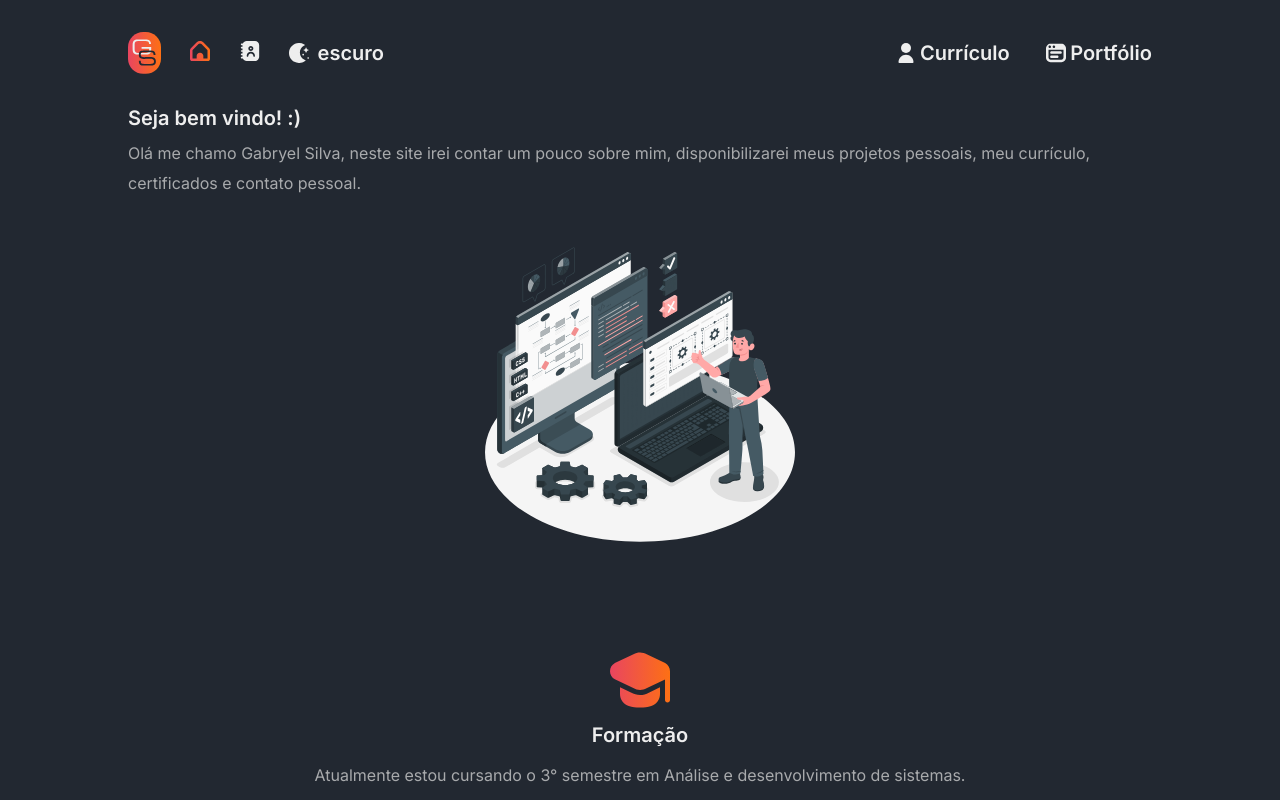
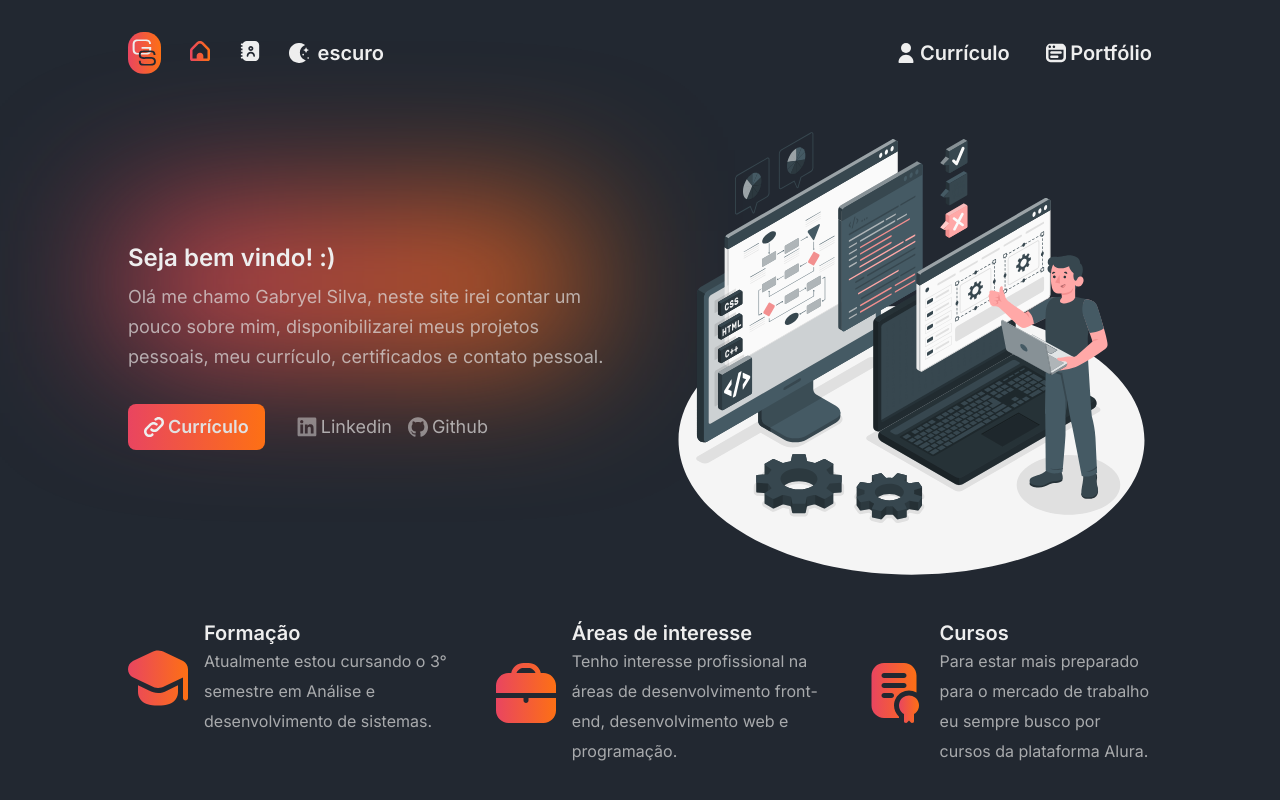
Before and after one commit to gabryel-silva/gs-dev, a plain HTML site: page index.html in a window 1280 px wide. Shown: the top 800 px of the page. Drawn offline with Linux system fonts and the light colour scheme.

Commit message:
Versão 1.0.4

```diff
--- a/assets/styles/abstract/_base.css
+++ b/assets/styles/abstract/_base.css
@@ -21,6 +21,12 @@ h1,h2,h3,h4,h5,h6,p{
     font-size: var(--texto);
     line-height: 30px;
 }
+.texto-semibold{
+    font-weight: var(--semiBold);
+    font-size: var(--texto);
+    line-height: 30px;
+    color: var(--cor-4);
+}
 a{
     text-decoration: none;
 }
--- a/assets/styles/abstract/_variaveis.css
+++ b/assets/styles/abstract/_variaveis.css
@@ -17,4 +17,6 @@
     /*SOMBRAS*/
     --shadow-container: 2px 4px 15px rgba(0, 0, 0, 0.25);
     --shadow-botao: 1px 2px 4px rgba(0, 0, 0, 0.25);
+    /*EFEITO LUZ*/
+    --efeito-luz-1: blur(75px);
 }
--- a/assets/styles/componentes/_menuAberto.css
+++ b/assets/styles/componentes/_menuAberto.css
@@ -38,7 +38,7 @@
 .menu__aberto label{
     display: flex;
     align-items: center;
-    padding: .3rem .5rem;
+    padding: .1rem .4rem;
     background-color: var(--cor-1);
     border-radius: 20px;
 }
--- a/assets/styles/style-pages/_inicio.css
+++ b/assets/styles/style-pages/_inicio.css
@@ -1,14 +1,20 @@
 @import url('../abstract/_variaveis.css');
-main h1{
+main > h1{
     margin-bottom: .5rem;
+}
+.container__botoes{
+    display: none;
 }
 .sessao__info{
     display: flex;
     flex-direction: column;
-    align-items:  center;
+    align-content:  center;
     justify-content: space-evenly;
 }
 .cotainer__ilustracao{
+    display: flex;
+    flex-direction: column;
+    align-content: center;
     margin: 2rem 0;
 }
 .informativos, .items{
@@ -21,3 +27,115 @@ main h1{
 .items h3{
     margin: .8rem 0;
 }
+@media only screen and (min-width:744px){
+    main{
+        display: grid;
+        grid-template-columns: 47% 47%;
+        grid-template-areas:
+        "saudacao ilustracao"
+        "info info";
+        row-gap: 2rem;
+        justify-content: space-between;
+        align-items: center;
+    }
+    .cotainer__ilustracao{
+        grid-area: ilustracao;
+        margin: 0;
+    }
+    .container__saudacao{
+        grid-area: saudacao;
+        width: 100%;
+    }
+    .sessao__info{
+        grid-area: info;
+    }
+    .informativos{
+        display: grid;
+        grid-template-areas: "item1 item2 item3";
+        column-gap: 2rem;
+        margin: 0;
+        align-items: flex-start;
+    }
+    .item1{
+        grid-area: item1;
+        width: auto;
+    }
+    .item2{
+        grid-area: item2;
+        width: auto;
+    }
+    .item3{
+        grid-area: item3;
+        width: auto;
+    }
+    .items{
+        margin: 0;
+    }
+    .container__saudacao .titulo{
+        font-size: 24px;
+        margin-bottom: .6rem;
+    }
+    .container__saudacao .texto, .container__saudacao .texto-semibold{
+        font-size: 18px;
+    }
+}
+@media only screen and (min-width:1275px){
+    .items{
+        display: grid;
+        grid-template-areas:
+        "icon titulo"
+        "icon texto";
+    }
+    .items img{
+        grid-area: icon;
+        margin-right: 1rem;
+    }
+    .items h3{
+        grid-area: titulo;
+        text-align: left;
+        margin: .1rem 0;
+    }
+    .items p{
+        grid-area: texto;
+        text-align: left;
+    }
+    .container__botoes{
+        display: flex;
+        flex-direction: row;
+        align-items: center;
+        margin-top: 2rem;
+    }
+    .container__botoes a:nth-child(1){
+        background-image: var(--degrade-1);
+        padding: .5rem 1rem;
+        border-radius: 8px;
+        display: flex;
+        align-items: center;
+        margin-right: 1rem;
+    }
+    .container__botoes a:nth-child(2),
+    .container__botoes a:nth-child(3){
+        display: flex;
+        align-items: center;
+        margin-left: 1rem;
+    }
+    .container__botoes a:nth-child(2):hover,
+    .container__botoes a:nth-child(3):hover{
+        transform: scale(1.1);
+        opacity: 1;
+    }
+    .container__botoes img{
+        width: 20px;
+        height: 20px;
+        margin-right: .25rem;
+    }
+    .efeito-luz{
+        position: absolute;
+        width: 450px;
+        height: 123px;
+        background: var(--degrade-1);
+        filter: blur(75px);
+        top: 220px;
+        z-index: -1;
+    }
+}
--- a/index.html
+++ b/index.html
@@ -35,31 +35,37 @@
         </ul>
     </nav>
     <main>
+        <div class="container__saudacao">
             <h1 class="titulo">Seja bem vindo! :)</h1>
             <p class="texto opacidade-texto">Olá me chamo Gabryel Silva,
                 neste site irei contar um pouco sobre mim, disponibilizarei
                 meus projetos pessoais, meu currículo, certificados e contato
                 pessoal.</p>
-    </main>
-    <section class="sessao__info">
+            <div class="container__botoes">
+                <a class="texto-semibold" href="#"><img src="./assets/img/icons/link.svg" alt="icone link">Currículo</a>
+                <a class="texto opacidade-texto" href="#"><img src="./assets/img/icons/linkedin-tema-dark.svg" alt="icone linkedin">Linkedin</a>
+                <a class="texto opacidade-texto" href="#"><img src="./assets/img/icons/github-tema-dark.svg" alt="icone github">Github</a>
+            </div>
+        </div>
         <div class="cotainer__ilustracao">
             <img src="./assets/img/ilustracoes/ilustracao-1.svg" alt="">
         </div>
+        <section class="sessao__info">
             <div class="informativos">
-            <div class="items">
+                <div class="items item1">
                     <img src="./assets/img/icons/formacao.svg" alt="">
                     <h3 class="titulo">Formação</h3>
                     <p class="texto opacidade-texto">Atualmente estou cursando o 3° semestre
                         em Análise e desenvolvimento de sistemas.</p>
                 </div>
-            <div class="items">
+                <div class="items item2">
                     <img src="./assets/img/icons/mala.svg" alt="">
                     <h3 class="titulo">Áreas de interesse</h3>
                     <p class="texto opacidade-texto">Tenho interesse profissional
                         na áreas de desenvolvimento front-end,
                         desenvolvimento web e programação.</p>
                 </div>
-            <div class="items">
+                <div class="items item3">
                     <img src="./assets/img/icons/certificado.svg" alt="">
                     <h3 class="titulo">Cursos</h3>
                     <p class="texto opacidade-texto">Para estar mais preparado
@@ -68,6 +74,8 @@
                 </div>
             </div>
         </section>
+    </main>
+    <div class="efeito-luz"></div>
     <script src="./assets/js/menu.js"></script>
 </body>
 </html>
```
Also changed, not shown: assets/img/icons/link.svg (added), assets/img/icons/seta-direita.svg (added). Lines whose indentation alone changed are shown as unchanged.
